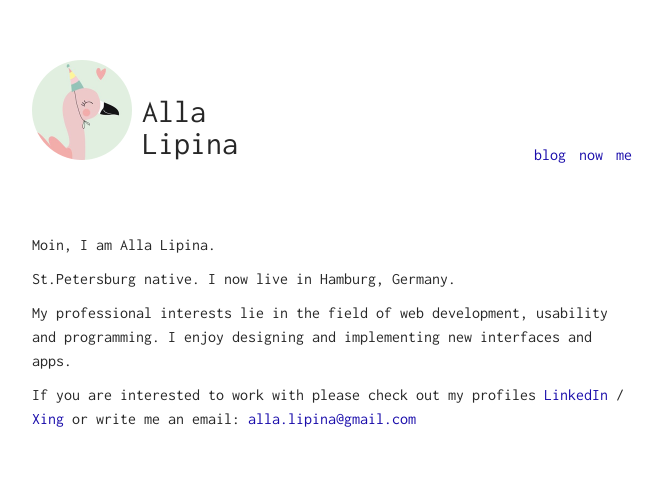
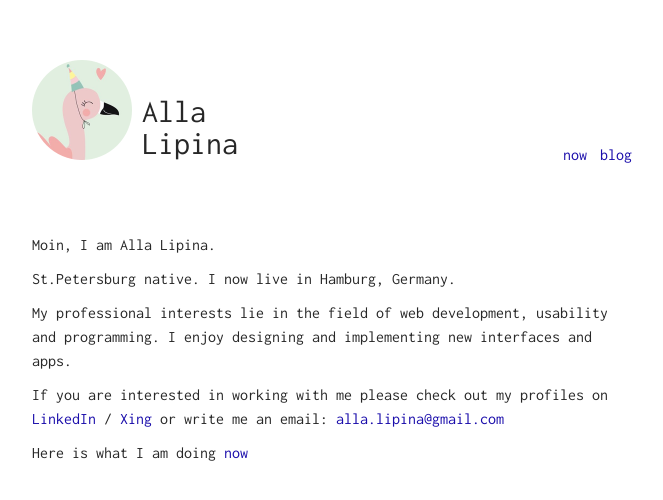
Before and after one commit to alla-lipina/lipina.github.io, a Jekyll site: the page built from index.html, in a window 1280 px wide. Shown: the top 500 px of the page, without its empty margins (308-971 px from the left). Built offline with Jekyll 4.4.1, drawn with Linux system fonts in a browser that asks for light colours.

Commit message:
Refactoring

```diff
--- a/_config.yml
+++ b/_config.yml
@@ -7,7 +7,7 @@ name: Alla Lipina
 description: Personal webpage for Alla Lipina
 email: alla.lipina@gmail.com
 baseurl: "" # the subpath of your site, e.g. /blog
-url: "https://lipina.github.io/alipina/" # the base hostname & protocol for your site
+url: "https://lipina.github.io/" # the base hostname & protocol for your site
 google_verification: null
 account_xing: "https://www.xing.com/profile/Alla_Lipina"
 account_linkedin: "https://de.linkedin.com/in/alla-lipina-94638244"
--- a/index.html
+++ b/index.html
@@ -24,7 +24,9 @@ layout: default
 
     <p>My professional interests lie in the field of web development, usability and programming. I enjoy designing and implementing new interfaces and apps.</p>
 
-    <p>If you are interested to work with please check out my profiles <a href="{{site.account_linkedin}}" target="_blank">LinkedIn</a> / <a href="{{site.account_xing}}" target="_blank">Xing</a> or write me an email: <a href="mailto:{{site.email}}?Subject=Hi%20Alla" target="_top"">{{site.email}}</a></p>
+    <p>If you are interested in working with me please check out my profiles on <a href="{{site.account_linkedin}}" target="_blank">LinkedIn</a> / <a href="{{site.account_xing}}" target="_blank">Xing</a> or write me an email: <a href="mailto:{{site.email}}?Subject=Hi%20Alla" target="_top"">{{site.email}}</a></p>
+
+    <p>Here is what I am doing <a href="{{ site.github.url }}/now">now</a></p>
   </div>
 </div>
 
```
Also changed, not shown: _data/navigation.yml (+2 -5 lines), _posts/2016-09-22-my-first-post.md (+1 -0 lines), me/index.md (deleted, +0 -7 lines), now/index.md (+1 -1 lines).
